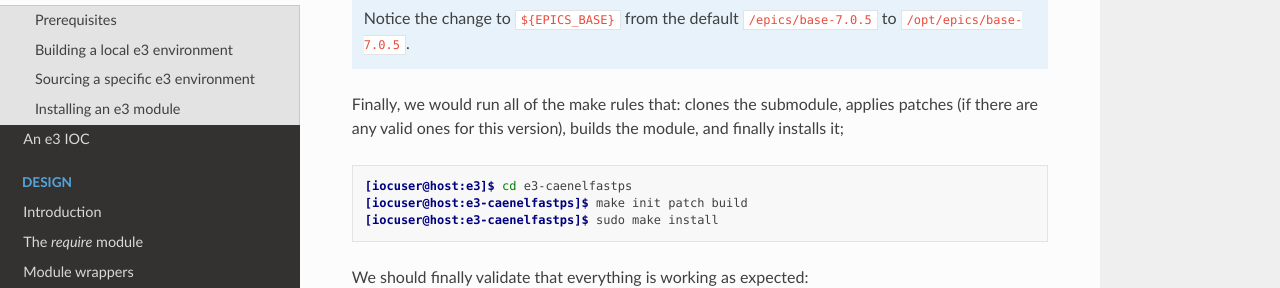
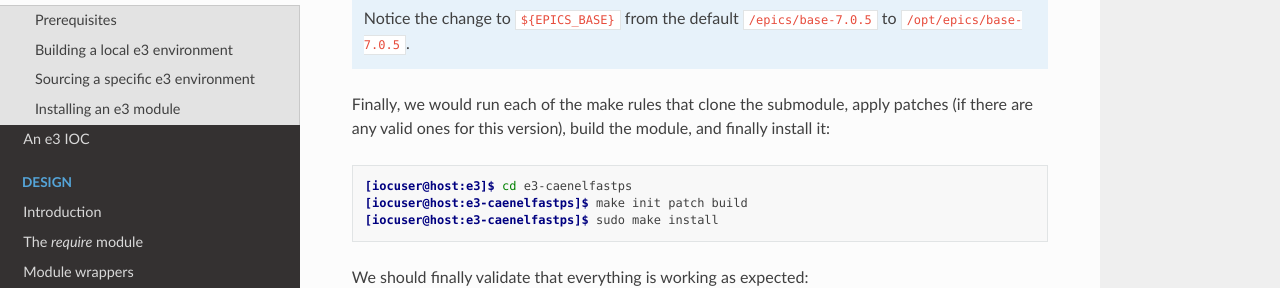
Before and after one commit to ttkorhonen/e3pages, a Sphinx documentation site: the page built from docs/quickstart/1_install.md, in a window 1280 px wide and 900 px high, scrolled down 1772 px. Shown: the part 163-451 px from the top of the window. Built offline with Sphinx 7.4.7 and the Read the Docs theme 2.0.0, drawn with Linux system fonts in a browser that asks for light colours.

Commit message:
Rephrase sentence slightly

````diff
--- a/docs/quickstart/1_install.md
+++ b/docs/quickstart/1_install.md
@@ -72,7 +72,7 @@ E3_REQUIRE_VERSION:=3.4.1
 Notice the change to `${EPICS_BASE}` from the default `/epics/base-7.0.5` to `/opt/epics/base-7.0.5`.
 :::
 
-Finally, we would run all of the make rules that: clones the submodule, applies patches (if there are any valid ones for this version), builds the module, and finally installs it;
+Finally, we would run each of the make rules that clone the submodule, apply patches (if there are any valid ones for this version), build the module, and finally install it:
 
 ```console
 [iocuser@host:e3]$ cd e3-caenelfastps
````
